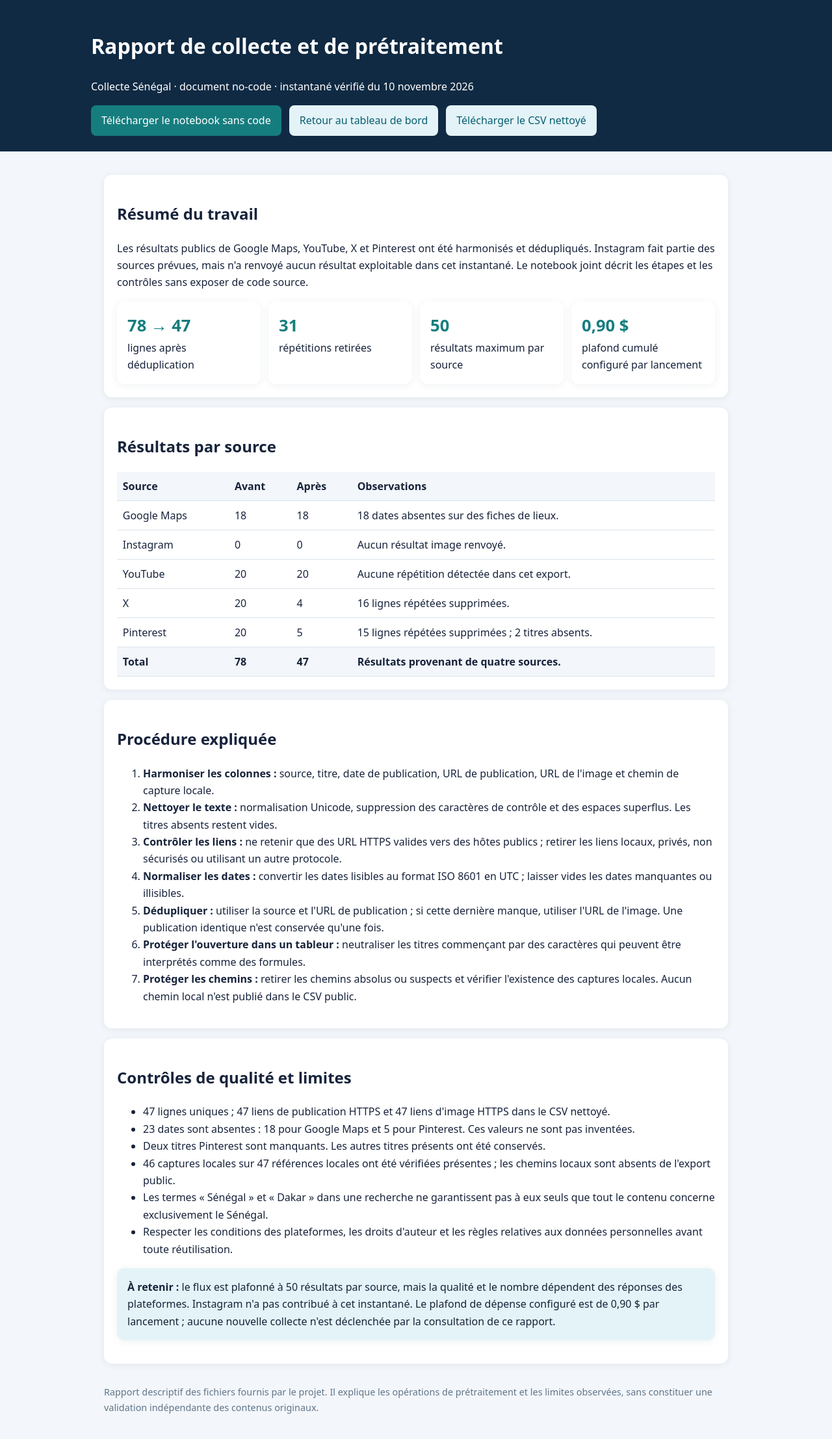
After one commit to Mamadou-MB/td_collect, a Flask app: page /rapport in a window 1280 px wide. The commit adds this page. Shown: the whole page at 65% size. Run offline with Flask 3, Linux system fonts and the light colour scheme.

Commit message:
Add no-code preprocessing notebook and report
Co-authored-by: Copilot <223556219+Copilot@users.noreply.github.com>

```diff
--- a/app.py
+++ b/app.py
@@ -26,6 +26,9 @@ COLLECTIONS_FILE = Path(
 )
 PUBLIC_SEED_FILE = PROJECT_DIR / "public" / "collectes.json"
 PUBLIC_CSV_FILE = PROJECT_DIR / "public" / "donnees_scrappees.csv"
+PREPROCESSING_NOTEBOOK_FILE = (
+    PROJECT_DIR / "notebooks" / "pretraitement_donnees_senegal.ipynb"
+)
 
 
 def _dashboard_results():
@@ -99,6 +102,23 @@ def health_check():
     return jsonify(status="ok")
 
 
+@app.get("/rapport")
+def preprocessing_report():
+    return render_template("rapport.html")
+
+
+@app.get("/notebook-pretraitement.ipynb")
+def download_preprocessing_notebook():
+    if not PREPROCESSING_NOTEBOOK_FILE.is_file():
+        abort(404)
+    return send_file(
+        PREPROCESSING_NOTEBOOK_FILE,
+        mimetype="application/x-ipynb+json",
+        as_attachment=True,
+        download_name="pretraitement_donnees_senegal.ipynb",
+    )
+
+
 @app.get("/donnees_scrappees.csv")
 def download_public_csv():
     if not PUBLIC_CSV_FILE.is_file():
--- /dev/null
+++ b/templates/rapport.html
@@ -0,0 +1,93 @@
+<!doctype html>
+<html lang="fr">
+<head>
+    <meta charset="utf-8">
+    <meta name="viewport" content="width=device-width, initial-scale=1">
+    <title>Rapport de prétraitement — Collecte Sénégal</title>
+    <style>
+        :root { font: 16px/1.65 system-ui, sans-serif; color: #17233b; background: #f3f6fa; }
+        * { box-sizing: border-box; }
+        body { margin: 0; }
+        header { padding: 1.5rem max(1rem, calc((100vw - 1000px) / 2)); color: white; background: #102a43; }
+        main { max-width: 1000px; margin: auto; padding: 1.25rem; }
+        section, .stat, .note { background: white; border-radius: 12px; box-shadow: 0 2px 12px #16324f12; }
+        section { margin: 1rem 0; padding: 1.25rem; }
+        .stats { display: grid; grid-template-columns: repeat(auto-fit, minmax(160px, 1fr)); gap: .75rem; }
+        .stat { padding: 1rem; }
+        .stat strong { display: block; color: #167d7f; font-size: 1.6rem; }
+        .actions { display: flex; flex-wrap: wrap; gap: .75rem; }
+        .button { display: inline-block; padding: .65rem 1rem; border-radius: 8px; color: white; background: #167d7f; text-decoration: none; }
+        .button.secondary { color: #075e70; background: #e4f3f7; }
+        table { width: 100%; border-collapse: collapse; }
+        th, td { padding: .55rem; border-bottom: 1px solid #dce5ed; text-align: left; }
+        th { background: #f3f6fa; }
+        .note { padding: 1rem; background: #e4f3f7; }
+        .muted, footer { color: #60758a; }
+        footer { padding: 1rem 0; font-size: .9rem; }
+        a:focus-visible { outline: 3px solid #e6a700; outline-offset: 3px; }
+        @media (max-width: 600px) { table { font-size: .9rem; } th, td { padding: .4rem; } }
+    </style>
+</head>
+<body>
+    <header>
+        <h1>Rapport de collecte et de prétraitement</h1>
+        <p>Collecte Sénégal · document no-code · instantané vérifié du 10 novembre 2026</p>
+        <nav class="actions" aria-label="Documents du projet">
+            <a class="button" href="{{ url_for('download_preprocessing_notebook') }}">Télécharger le notebook sans code</a>
+            <a class="button secondary" href="{{ url_for('dashboard') }}">Retour au tableau de bord</a>
+            <a class="button secondary" href="{{ url_for('download_public_csv') }}">Télécharger le CSV nettoyé</a>
+        </nav>
+    </header>
+    <main>
+        <section>
+            <h2>Résumé du travail</h2>
+            <p>Les résultats publics de Google Maps, YouTube, X et Pinterest ont été harmonisés et dédupliqués. Instagram fait partie des sources prévues, mais n'a renvoyé aucun résultat exploitable dans cet instantané. Le notebook joint décrit les étapes et les contrôles sans exposer de code source.</p>
+            <div class="stats">
+                <div class="stat"><strong>78 → 47</strong>lignes après déduplication</div>
+                <div class="stat"><strong>31</strong>répétitions retirées</div>
+                <div class="stat"><strong>50</strong>résultats maximum par source</div>
+                <div class="stat"><strong>0,90 $</strong>plafond cumulé configuré par lancement</div>
+            </div>
+        </section>
+        <section>
+            <h2>Résultats par source</h2>
+            <table>
+                <thead><tr><th>Source</th><th>Avant</th><th>Après</th><th>Observations</th></tr></thead>
+                <tbody>
+                    <tr><td>Google Maps</td><td>18</td><td>18</td><td>18 dates absentes sur des fiches de lieux.</td></tr>
+                    <tr><td>Instagram</td><td>0</td><td>0</td><td>Aucun résultat image renvoyé.</td></tr>
+                    <tr><td>YouTube</td><td>20</td><td>20</td><td>Aucune répétition détectée dans cet export.</td></tr>
+                    <tr><td>X</td><td>20</td><td>4</td><td>16 lignes répétées supprimées.</td></tr>
+                    <tr><td>Pinterest</td><td>20</td><td>5</td><td>15 lignes répétées supprimées ; 2 titres absents.</td></tr>
+                    <tr><th>Total</th><th>78</th><th>47</th><th>Résultats provenant de quatre sources.</th></tr>
+                </tbody>
+            </table>
+        </section>
+        <section>
+            <h2>Procédure expliquée</h2>
+            <ol>
+                <li><strong>Harmoniser les colonnes :</strong> source, titre, date de publication, URL de publication, URL de l'image et chemin de capture locale.</li>
+                <li><strong>Nettoyer le texte :</strong> normalisation Unicode, suppression des caractères de contrôle et des espaces superflus. Les titres absents restent vides.</li>
+                <li><strong>Contrôler les liens :</strong> ne retenir que des URL HTTPS valides vers des hôtes publics ; retirer les liens locaux, privés, non sécurisés ou utilisant un autre protocole.</li>
+                <li><strong>Normaliser les dates :</strong> convertir les dates lisibles au format ISO 8601 en UTC ; laisser vides les dates manquantes ou illisibles.</li>
+                <li><strong>Dédupliquer :</strong> utiliser la source et l'URL de publication ; si cette dernière manque, utiliser l'URL de l'image. Une publication identique n'est conservée qu'une fois.</li>
+                <li><strong>Protéger l'ouverture dans un tableur :</strong> neutraliser les titres commençant par des caractères qui peuvent être interprétés comme des formules.</li>
+                <li><strong>Protéger les chemins :</strong> retirer les chemins absolus ou suspects et vérifier l'existence des captures locales. Aucun chemin local n'est publié dans le CSV public.</li>
+            </ol>
+        </section>
+        <section>
+            <h2>Contrôles de qualité et limites</h2>
+            <ul>
+                <li>47 lignes uniques ; 47 liens de publication HTTPS et 47 liens d'image HTTPS dans le CSV nettoyé.</li>
+                <li>23 dates sont absentes : 18 pour Google Maps et 5 pour Pinterest. Ces valeurs ne sont pas inventées.</li>
+                <li>Deux titres Pinterest sont manquants. Les autres titres présents ont été conservés.</li>
+                <li>46 captures locales sur 47 références locales ont été vérifiées présentes ; les chemins locaux sont absents de l'export public.</li>
+                <li>Les termes « Sénégal » et « Dakar » dans une recherche ne garantissent pas à eux seuls que tout le contenu concerne exclusivement le Sénégal.</li>
+                <li>Respecter les conditions des plateformes, les droits d'auteur et les règles relatives aux données personnelles avant toute réutilisation.</li>
+            </ul>
+            <p class="note"><strong>À retenir :</strong> le flux est plafonné à 50 résultats par source, mais la qualité et le nombre dépendent des réponses des plateformes. Instagram n'a pas contribué à cet instantané. Le plafond de dépense configuré est de 0,90 $ par lancement ; aucune nouvelle collecte n'est déclenchée par la consultation de ce rapport.</p>
+        </section>
+        <footer>Rapport descriptif des fichiers fournis par le projet. Il explique les opérations de prétraitement et les limites observées, sans constituer une validation indépendante des contenus originaux.</footer>
+    </main>
+</body>
+</html>
```
Also changed, not shown: templates/dashboard.html (+9 -0 lines), test_data_pipeline.py (+20 -0 lines), README.md, 1 other file.
